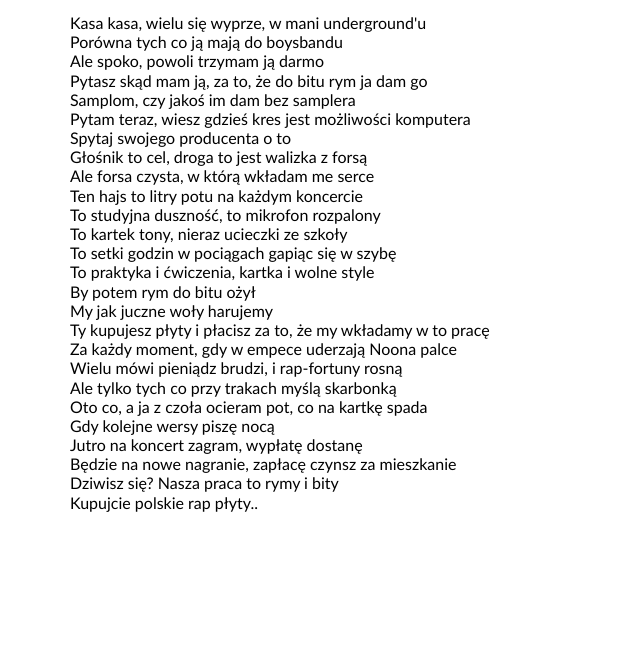
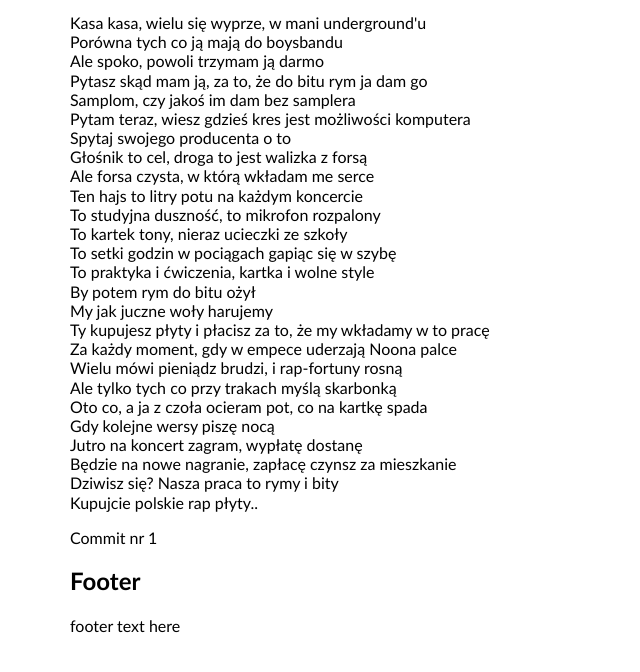
Before and after one commit to MaciejSuchecki/learning-git-2, a plain HTML site: page index.html in a window 1280 px wide. Shown: the part 96-768 px from the top of the page, without its empty margins (0-640 px from the left). Drawn offline with Linux system fonts and the light colour scheme; files whose address does not match are found by name.

Commit message:
add footer

```diff
--- a/index.html
+++ b/index.html
@@ -37,6 +37,10 @@
             Dziwisz się? Nasza praca to rymy i bity <br>
             Kupujcie polskie rap płyty..  <br>
         </p>
+        <p>Commit nr 1</p>
+        <h2>Footer</h2>
+        <p>footer text here</p>
+
     </div>
 
 </body>
```
